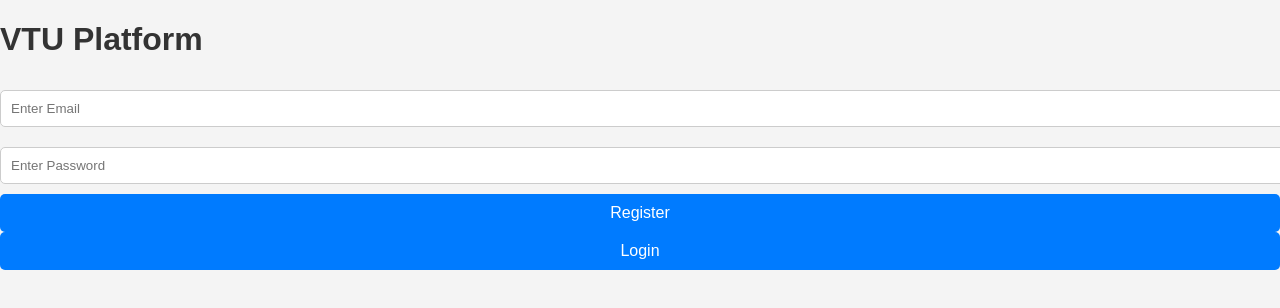
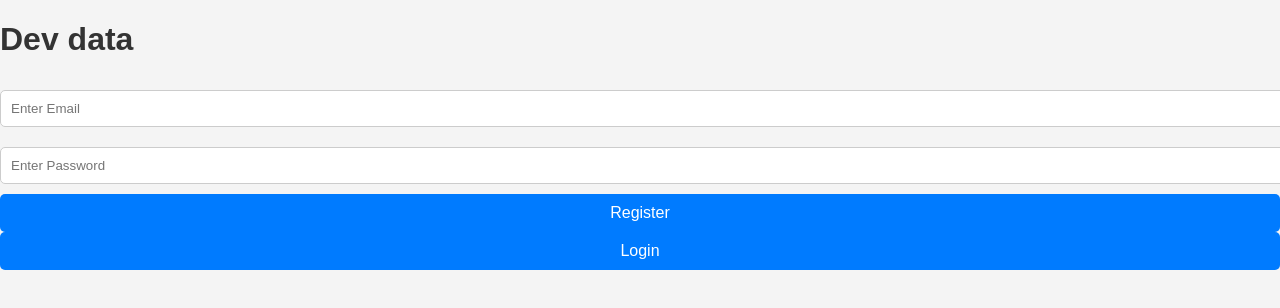
Before and after one commit to Ceodevcop/Devstation, a plain HTML site: page index.html in a window 1280 px wide. Shown: the top 308 px of the page. Drawn offline with Linux system fonts and the light colour scheme.

Commit message:
Update index.html

```diff
--- a/index.html
+++ b/index.html
@@ -29,7 +29,7 @@ const firebaseConfig = {
     </script>
 </head>
 <body>
-    <h1>VTU Platform</h1>
+    <h1>Dev data</h1>
     <div id="auth">
         <input type="email" id="email" placeholder="Enter Email">
         <input type="password" id="password" placeholder="Enter Password">
```
